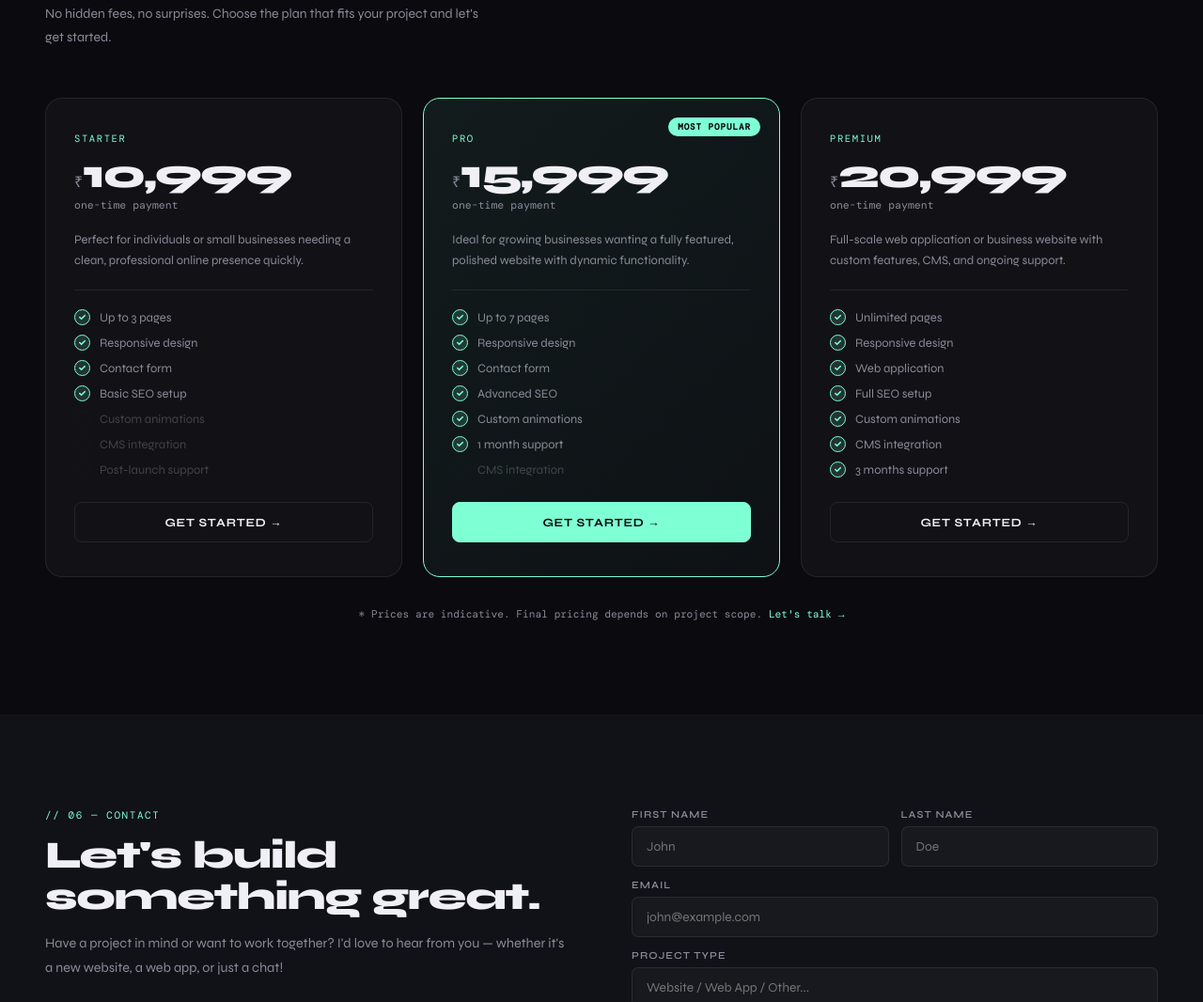
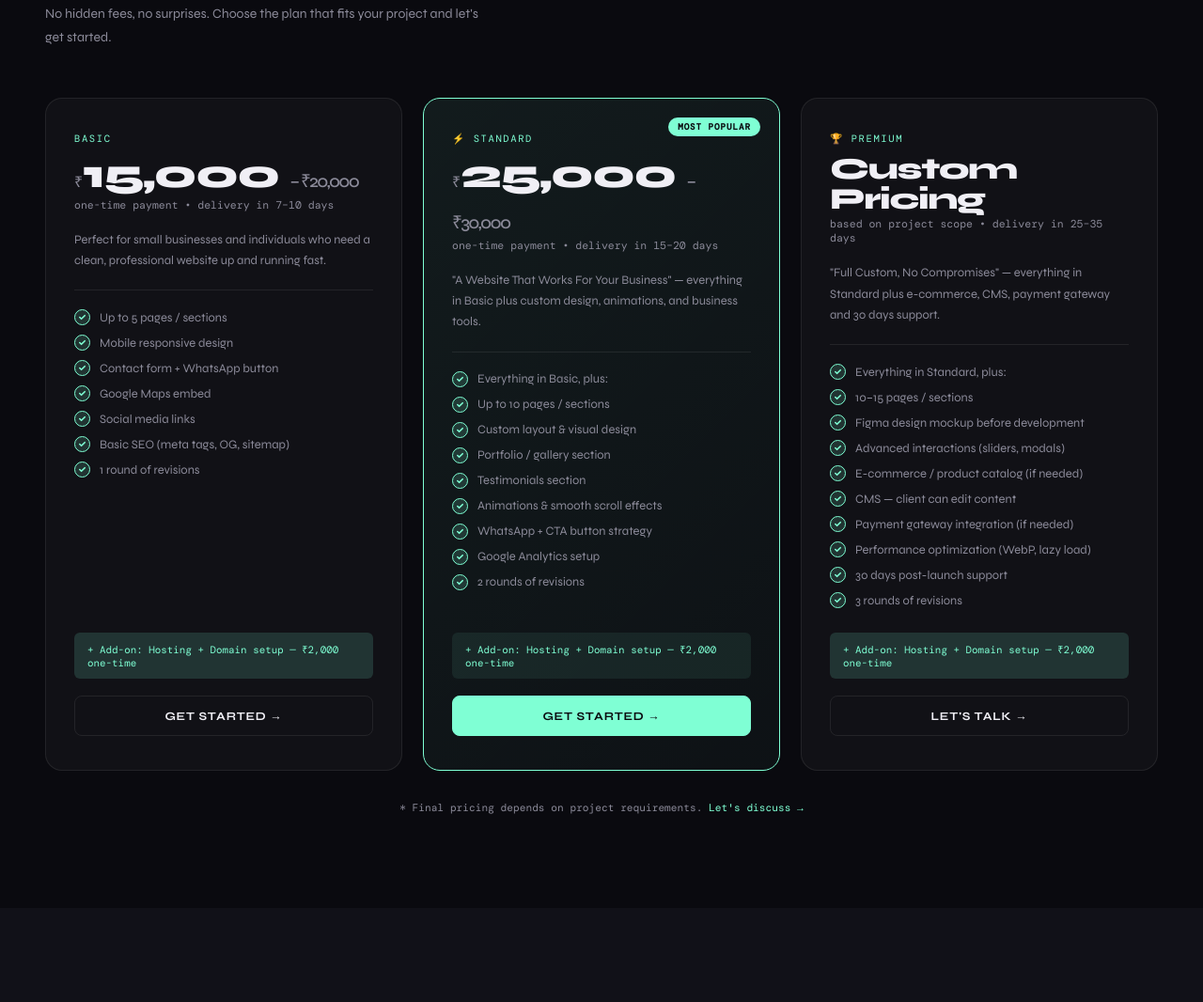
Before and after one commit to SiddheshSathe21/Main-Portfolio, a plain HTML site: page index.html in a window 1280 px wide. Shown: the part 3808-4874 px from the top of the page at 94% size. Drawn offline with nearby package versions, Linux system fonts and the light colour scheme; a web font is replaced by a local one.

Commit message:
Update index.html
Updated the pricing section.

```diff
--- a/index.html
+++ b/index.html
@@ -241,7 +241,7 @@
   </div>
 </section>
 
-<!-- ═══ PRICING ═══ -->
+<!-- PRICING -->
 <section id="pricing">
   <div class="cnt">
     <div class="rv">
@@ -251,66 +251,77 @@
     </div>
     <div class="pgrid-p">
 
-      <!-- Starter -->
+      <!-- Basic -->
       <div class="pc rv">
-        <div class="pc-plan">Starter</div>
-        <div class="pc-price"><sub>&#8377;</sub>10,999</div>
-        <div class="pc-cycle">one-time payment</div>
-        <p class="pc-desc">Perfect for individuals or small businesses needing a clean, professional online presence quickly.</p>
+        <div class="pc-plan">Basic</div>
+        <div class="pc-price"><sub>&#8377;</sub>15,000 <span style="font-size:1.2rem;font-weight:500;color:var(--text2)">– &#8377;20,000</span></div>
+        <div class="pc-cycle">one-time payment &bull; delivery in 7–10 days</div>
+        <p class="pc-desc">Perfect for small businesses and individuals who need a clean, professional website up and running fast.</p>
         <div class="pc-feats">
-          <div class="pc-f"><span class="ck"><svg viewBox="0 0 10 10" fill="none" stroke="var(--accent)" stroke-width="1.8" stroke-linecap="round" stroke-linejoin="round"><path d="M2 5l2 2 4-4"/></svg></span>Up to 3 pages</div>
-          <div class="pc-f"><span class="ck"><svg viewBox="0 0 10 10" fill="none" stroke="var(--accent)" stroke-width="1.8" stroke-linecap="round" stroke-linejoin="round"><path d="M2 5l2 2 4-4"/></svg></span>Responsive design</div>
-          <div class="pc-f"><span class="ck"><svg viewBox="0 0 10 10" fill="none" stroke="var(--accent)" stroke-width="1.8" stroke-linecap="round" stroke-linejoin="round"><path d="M2 5l2 2 4-4"/></svg></span>Contact form</div>
-          <div class="pc-f"><span class="ck"><svg viewBox="0 0 10 10" fill="none" stroke="var(--accent)" stroke-width="1.8" stroke-linecap="round" stroke-linejoin="round"><path d="M2 5l2 2 4-4"/></svg></span>Basic SEO setup</div>
-          <div class="pc-f off"><span class="cx"></span>Custom animations</div>
-          <div class="pc-f off"><span class="cx"></span>CMS integration</div>
-          <div class="pc-f off"><span class="cx"></span>Post-launch support</div>
+          <div class="pc-f"><span class="ck"><svg viewBox="0 0 10 10" fill="none" stroke="var(--accent)" stroke-width="1.8" stroke-linecap="round" stroke-linejoin="round"><path d="M2 5l2 2 4-4"/></svg></span>Up to 5 pages / sections</div>
+          <div class="pc-f"><span class="ck"><svg viewBox="0 0 10 10" fill="none" stroke="var(--accent)" stroke-width="1.8" stroke-linecap="round" stroke-linejoin="round"><path d="M2 5l2 2 4-4"/></svg></span>Mobile responsive design</div>
+          <div class="pc-f"><span class="ck"><svg viewBox="0 0 10 10" fill="none" stroke="var(--accent)" stroke-width="1.8" stroke-linecap="round" stroke-linejoin="round"><path d="M2 5l2 2 4-4"/></svg></span>Contact form + WhatsApp button</div>
+          <div class="pc-f"><span class="ck"><svg viewBox="0 0 10 10" fill="none" stroke="var(--accent)" stroke-width="1.8" stroke-linecap="round" stroke-linejoin="round"><path d="M2 5l2 2 4-4"/></svg></span>Google Maps embed</div>
+          <div class="pc-f"><span class="ck"><svg viewBox="0 0 10 10" fill="none" stroke="var(--accent)" stroke-width="1.8" stroke-linecap="round" stroke-linejoin="round"><path d="M2 5l2 2 4-4"/></svg></span>Social media links</div>
+          <div class="pc-f"><span class="ck"><svg viewBox="0 0 10 10" fill="none" stroke="var(--accent)" stroke-width="1.8" stroke-linecap="round" stroke-linejoin="round"><path d="M2 5l2 2 4-4"/></svg></span>Basic SEO (meta tags, OG, sitemap)</div>
+          <div class="pc-f"><span class="ck"><svg viewBox="0 0 10 10" fill="none" stroke="var(--accent)" stroke-width="1.8" stroke-linecap="round" stroke-linejoin="round"><path d="M2 5l2 2 4-4"/></svg></span>1 round of revisions</div>
+        </div>
+        <div style="font-family:'DM Mono',monospace;font-size:0.68rem;color:var(--accent);padding:10px 14px;background:var(--accent-glow);border-radius:6px;margin-bottom:18px;">
+          &#43; Add-on: Hosting + Domain setup &mdash; &#8377;2,000 one-time
         </div>
         <a href="#contact" class="pc-btn">Get Started &#8594;</a>
       </div>
 
-      <!-- Pro -->
+      <!-- Standard (Popular) -->
       <div class="pc pc-pop rv">
         <div class="pc-badge">Most Popular</div>
-        <div class="pc-plan">Pro</div>
-        <div class="pc-price"><sub>&#8377;</sub>15,999</div>
-        <div class="pc-cycle">one-time payment</div>
-        <p class="pc-desc">Ideal for growing businesses wanting a fully featured, polished website with dynamic functionality.</p>
+        <div class="pc-plan">&#9889; Standard</div>
+        <div class="pc-price"><sub>&#8377;</sub>25,000 <span style="font-size:1.2rem;font-weight:500;color:var(--text2)">– &#8377;30,000</span></div>
+        <div class="pc-cycle">one-time payment &bull; delivery in 15–20 days</div>
+        <p class="pc-desc">"A Website That Works For Your Business" — everything in Basic plus custom design, animations, and business tools.</p>
         <div class="pc-feats">
-          <div class="pc-f"><span class="ck"><svg viewBox="0 0 10 10" fill="none" stroke="var(--accent)" stroke-width="1.8" stroke-linecap="round" stroke-linejoin="round"><path d="M2 5l2 2 4-4"/></svg></span>Up to 7 pages</div>
-          <div class="pc-f"><span class="ck"><svg viewBox="0 0 10 10" fill="none" stroke="var(--accent)" stroke-width="1.8" stroke-linecap="round" stroke-linejoin="round"><path d="M2 5l2 2 4-4"/></svg></span>Responsive design</div>
-          <div class="pc-f"><span class="ck"><svg viewBox="0 0 10 10" fill="none" stroke="var(--accent)" stroke-width="1.8" stroke-linecap="round" stroke-linejoin="round"><path d="M2 5l2 2 4-4"/></svg></span>Contact form</div>
-          <div class="pc-f"><span class="ck"><svg viewBox="0 0 10 10" fill="none" stroke="var(--accent)" stroke-width="1.8" stroke-linecap="round" stroke-linejoin="round"><path d="M2 5l2 2 4-4"/></svg></span>Advanced SEO</div>
-          <div class="pc-f"><span class="ck"><svg viewBox="0 0 10 10" fill="none" stroke="var(--accent)" stroke-width="1.8" stroke-linecap="round" stroke-linejoin="round"><path d="M2 5l2 2 4-4"/></svg></span>Custom animations</div>
-          <div class="pc-f"><span class="ck"><svg viewBox="0 0 10 10" fill="none" stroke="var(--accent)" stroke-width="1.8" stroke-linecap="round" stroke-linejoin="round"><path d="M2 5l2 2 4-4"/></svg></span>1 month support</div>
-          <div class="pc-f off"><span class="cx"></span>CMS integration</div>
+          <div class="pc-f"><span class="ck"><svg viewBox="0 0 10 10" fill="none" stroke="var(--accent)" stroke-width="1.8" stroke-linecap="round" stroke-linejoin="round"><path d="M2 5l2 2 4-4"/></svg></span>Everything in Basic, plus:</div>
+          <div class="pc-f"><span class="ck"><svg viewBox="0 0 10 10" fill="none" stroke="var(--accent)" stroke-width="1.8" stroke-linecap="round" stroke-linejoin="round"><path d="M2 5l2 2 4-4"/></svg></span>Up to 10 pages / sections</div>
+          <div class="pc-f"><span class="ck"><svg viewBox="0 0 10 10" fill="none" stroke="var(--accent)" stroke-width="1.8" stroke-linecap="round" stroke-linejoin="round"><path d="M2 5l2 2 4-4"/></svg></span>Custom layout &amp; visual design</div>
+          <div class="pc-f"><span class="ck"><svg viewBox="0 0 10 10" fill="none" stroke="var(--accent)" stroke-width="1.8" stroke-linecap="round" stroke-linejoin="round"><path d="M2 5l2 2 4-4"/></svg></span>Portfolio / gallery section</div>
+          <div class="pc-f"><span class="ck"><svg viewBox="0 0 10 10" fill="none" stroke="var(--accent)" stroke-width="1.8" stroke-linecap="round" stroke-linejoin="round"><path d="M2 5l2 2 4-4"/></svg></span>Testimonials section</div>
+          <div class="pc-f"><span class="ck"><svg viewBox="0 0 10 10" fill="none" stroke="var(--accent)" stroke-width="1.8" stroke-linecap="round" stroke-linejoin="round"><path d="M2 5l2 2 4-4"/></svg></span>Animations &amp; smooth scroll effects</div>
+          <div class="pc-f"><span class="ck"><svg viewBox="0 0 10 10" fill="none" stroke="var(--accent)" stroke-width="1.8" stroke-linecap="round" stroke-linejoin="round"><path d="M2 5l2 2 4-4"/></svg></span>WhatsApp + CTA button strategy</div>
+          <div class="pc-f"><span class="ck"><svg viewBox="0 0 10 10" fill="none" stroke="var(--accent)" stroke-width="1.8" stroke-linecap="round" stroke-linejoin="round"><path d="M2 5l2 2 4-4"/></svg></span>Google Analytics setup</div>
+          <div class="pc-f"><span class="ck"><svg viewBox="0 0 10 10" fill="none" stroke="var(--accent)" stroke-width="1.8" stroke-linecap="round" stroke-linejoin="round"><path d="M2 5l2 2 4-4"/></svg></span>2 rounds of revisions</div>
+        </div>
+        <div style="font-family:'DM Mono',monospace;font-size:0.68rem;color:var(--accent);padding:10px 14px;background:rgba(127,255,212,0.08);border-radius:6px;margin-bottom:18px;">
+          &#43; Add-on: Hosting + Domain setup &mdash; &#8377;2,000 one-time
         </div>
         <a href="#contact" class="pc-btn">Get Started &#8594;</a>
       </div>
 
       <!-- Premium -->
       <div class="pc rv">
-        <div class="pc-plan">Premium</div>
-        <div class="pc-price"><sub>&#8377;</sub>20,999</div>
-        <div class="pc-cycle">one-time payment</div>
-        <p class="pc-desc">Full-scale web application or business website with custom features, CMS, and ongoing support.</p>
+        <div class="pc-plan">&#127942; Premium</div>
+        <div class="pc-price" style="font-size:2rem;">Custom Pricing</div>
+        <div class="pc-cycle">based on project scope &bull; delivery in 25–35 days</div>
+        <p class="pc-desc">"Full Custom, No Compromises" — everything in Standard plus e-commerce, CMS, payment gateway and 30 days support.</p>
         <div class="pc-feats">
-          <div class="pc-f"><span class="ck"><svg viewBox="0 0 10 10" fill="none" stroke="var(--accent)" stroke-width="1.8" stroke-linecap="round" stroke-linejoin="round"><path d="M2 5l2 2 4-4"/></svg></span>Unlimited pages</div>
-          <div class="pc-f"><span class="ck"><svg viewBox="0 0 10 10" fill="none" stroke="var(--accent)" stroke-width="1.8" stroke-linecap="round" stroke-linejoin="round"><path d="M2 5l2 2 4-4"/></svg></span>Responsive design</div>
-          <div class="pc-f"><span class="ck"><svg viewBox="0 0 10 10" fill="none" stroke="var(--accent)" stroke-width="1.8" stroke-linecap="round" stroke-linejoin="round"><path d="M2 5l2 2 4-4"/></svg></span>Web application</div>
-          <div class="pc-f"><span class="ck"><svg viewBox="0 0 10 10" fill="none" stroke="var(--accent)" stroke-width="1.8" stroke-linecap="round" stroke-linejoin="round"><path d="M2 5l2 2 4-4"/></svg></span>Full SEO setup</div>
-          <div class="pc-f"><span class="ck"><svg viewBox="0 0 10 10" fill="none" stroke="var(--accent)" stroke-width="1.8" stroke-linecap="round" stroke-linejoin="round"><path d="M2 5l2 2 4-4"/></svg></span>Custom animations</div>
-          <div class="pc-f"><span class="ck"><svg viewBox="0 0 10 10" fill="none" stroke="var(--accent)" stroke-width="1.8" stroke-linecap="round" stroke-linejoin="round"><path d="M2 5l2 2 4-4"/></svg></span>CMS integration</div>
-          <div class="pc-f"><span class="ck"><svg viewBox="0 0 10 10" fill="none" stroke="var(--accent)" stroke-width="1.8" stroke-linecap="round" stroke-linejoin="round"><path d="M2 5l2 2 4-4"/></svg></span>3 months support</div>
+          <div class="pc-f"><span class="ck"><svg viewBox="0 0 10 10" fill="none" stroke="var(--accent)" stroke-width="1.8" stroke-linecap="round" stroke-linejoin="round"><path d="M2 5l2 2 4-4"/></svg></span>Everything in Standard, plus:</div>
+          <div class="pc-f"><span class="ck"><svg viewBox="0 0 10 10" fill="none" stroke="var(--accent)" stroke-width="1.8" stroke-linecap="round" stroke-linejoin="round"><path d="M2 5l2 2 4-4"/></svg></span>10–15 pages / sections</div>
+          <div class="pc-f"><span class="ck"><svg viewBox="0 0 10 10" fill="none" stroke="var(--accent)" stroke-width="1.8" stroke-linecap="round" stroke-linejoin="round"><path d="M2 5l2 2 4-4"/></svg></span>Figma design mockup before development</div>
+          <div class="pc-f"><span class="ck"><svg viewBox="0 0 10 10" fill="none" stroke="var(--accent)" stroke-width="1.8" stroke-linecap="round" stroke-linejoin="round"><path d="M2 5l2 2 4-4"/></svg></span>Advanced interactions (sliders, modals)</div>
+          <div class="pc-f"><span class="ck"><svg viewBox="0 0 10 10" fill="none" stroke="var(--accent)" stroke-width="1.8" stroke-linecap="round" stroke-linejoin="round"><path d="M2 5l2 2 4-4"/></svg></span>E-commerce / product catalog (if needed)</div>
+          <div class="pc-f"><span class="ck"><svg viewBox="0 0 10 10" fill="none" stroke="var(--accent)" stroke-width="1.8" stroke-linecap="round" stroke-linejoin="round"><path d="M2 5l2 2 4-4"/></svg></span>CMS — client can edit content</div>
+          <div class="pc-f"><span class="ck"><svg viewBox="0 0 10 10" fill="none" stroke="var(--accent)" stroke-width="1.8" stroke-linecap="round" stroke-linejoin="round"><path d="M2 5l2 2 4-4"/></svg></span>Payment gateway integration (if needed)</div>
+          <div class="pc-f"><span class="ck"><svg viewBox="0 0 10 10" fill="none" stroke="var(--accent)" stroke-width="1.8" stroke-linecap="round" stroke-linejoin="round"><path d="M2 5l2 2 4-4"/></svg></span>Performance optimization (WebP, lazy load)</div>
+          <div class="pc-f"><span class="ck"><svg viewBox="0 0 10 10" fill="none" stroke="var(--accent)" stroke-width="1.8" stroke-linecap="round" stroke-linejoin="round"><path d="M2 5l2 2 4-4"/></svg></span>30 days post-launch support</div>
+          <div class="pc-f"><span class="ck"><svg viewBox="0 0 10 10" fill="none" stroke="var(--accent)" stroke-width="1.8" stroke-linecap="round" stroke-linejoin="round"><path d="M2 5l2 2 4-4"/></svg></span>3 rounds of revisions</div>
         </div>
-        <a href="#contact" class="pc-btn">Get Started &#8594;</a>
+        <div style="font-family:'DM Mono',monospace;font-size:0.68rem;color:var(--accent);padding:10px 14px;background:var(--accent-glow);border-radius:6px;margin-bottom:18px;">
+          &#43; Add-on: Hosting + Domain setup &mdash; &#8377;2,000 one-time
+        </div>
+        <a href="#contact" class="pc-btn">Let's Talk &#8594;</a>
       </div>
 
     </div>
-    <p style="text-align:center;margin-top:32px;font-family:'DM Mono',monospace;font-size:0.7rem;color:var(--text2)">
-      * Prices are indicative. Final pricing depends on project scope.
-      <a href="#contact" style="color:var(--accent);text-decoration:none">Let's talk &#8594;</a>
-    </p>
+    <p style="text-align:center;margin-top:32px;font-family:'DM Mono',monospace;font-size:0.7rem;color:var(--text2)">* Final pricing depends on project requirements. <a href="#contact" style="color:var(--accent);text-decoration:none">Let's discuss &#8594;</a></p>
   </div>
 </section>
 
```
